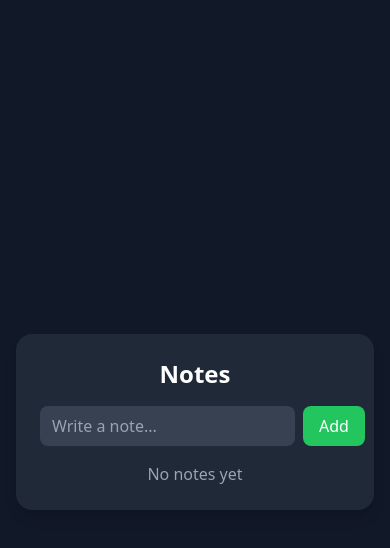
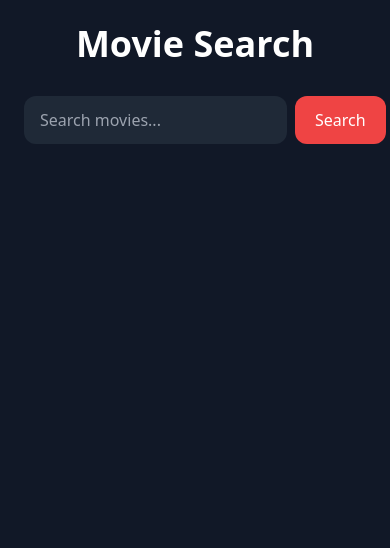
Before and after one commit to natii841/svelte-7day-challenge, a Svelte app in the folder my-svelte-project/: page / in a window 390 px wide. Shown: the top 548 px of the page. Built offline with nearby package versions, Linux system fonts and the light colour scheme.

Commit message:
day-5: build movie search app with omdb api and responsive ui

```diff
--- a/my-svelte-project/src/App.svelte
+++ b/my-svelte-project/src/App.svelte
@@ -1,5 +1,5 @@
 <script>
-  import Notes from "./projects/day4-notes/Notes.svelte";
+  import Movies from "./projects/day5-movies/Movies.svelte";
 </script>
 
-<Notes />
+<Movies />
--- /dev/null
+++ b/my-svelte-project/src/projects/day5-movies/MovieCard.svelte
@@ -0,0 +1,26 @@
+<script>
+  export let movie;
+</script>
+
+<div class="bg-gray-800 rounded-2xl overflow-hidden shadow-lg hover:scale-105 transition">
+
+  <img
+    src={movie.Poster !== "N/A"
+      ? movie.Poster
+      : "https://via.placeholder.com/300x450?text=No+Image"}
+    alt={movie.Title}
+    class="w-full h-80 object-cover"
+  />
+
+  <div class="p-4">
+    <h2 class="text-white font-semibold text-lg line-clamp-1">
+      {movie.Title}
+    </h2>
+
+    <div class="flex justify-between text-gray-400 text-sm mt-2">
+      <span>{movie.Year}</span>
+      <span class="capitalize">{movie.Type}</span>
+    </div>
+  </div>
+
+</div>
--- /dev/null
+++ b/my-svelte-project/src/projects/day5-movies/Movies.svelte
@@ -0,0 +1,91 @@
+<script>
+  import MovieCard from "./MovieCard.svelte";
+
+  let query = "";
+  let movies = [];
+  let loading = false;
+  let error = "";
+
+  const API_KEY = "";
+
+  async function searchMovies() {
+    if (!query.trim()) return;
+
+    loading = true;
+    error = "";
+    movies = [];
+
+    try {
+      const res = await fetch(
+        `https://www.omdbapi.com/?apikey=${API_KEY}&s=${query}`
+      );
+
+      const data = await res.json();
+
+      if (data.Response === "False") {
+        throw new Error(data.Error);
+      }
+
+      movies = data.Search;
+    } catch (err) {
+      error = err.message;
+    } finally {
+      loading = false;
+    }
+  }
+</script>
+
+<div class="min-h-screen bg-gray-900 p-6">
+
+  <!-- Header -->
+  <div class="max-w-6xl mx-auto">
+
+    <h1 class="text-4xl font-bold text-white text-center mb-8">
+      Movie Search
+    </h1>
+
+    <!-- Search -->
+    <div class="flex gap-2 mb-8 max-w-xl mx-auto">
+      <input
+        bind:value={query}
+        placeholder="Search movies..."
+        class="flex-1 px-4 py-3 rounded-xl bg-gray-800 text-white outline-none"
+        on:keydown={(e) => e.key === "Enter" && searchMovies()}
+      />
+
+      <button
+        on:click={searchMovies}
+        class="bg-red-500 hover:bg-red-600 px-5 py-3 rounded-xl text-white"
+      >
+        Search
+      </button>
+    </div>
+
+    <!-- Loading -->
+    {#if loading}
+      <p class="text-center text-gray-400">
+        Loading movies...
+      </p>
+    {/if}
+
+    <!-- Error -->
+    {#if error}
+      <p class="text-center text-red-400">
+        {error}
+      </p>
+    {/if}
+
+    <!-- Movies -->
+    {#if movies.length > 0}
+      <div class="grid grid-cols-1 sm:grid-cols-2 md:grid-cols-3 lg:grid-cols-4 gap-6">
+
+        {#each movies as movie}
+          <MovieCard {movie} />
+        {/each}
+
+      </div>
+    {/if}
+
+  </div>
+
+</div>
```
